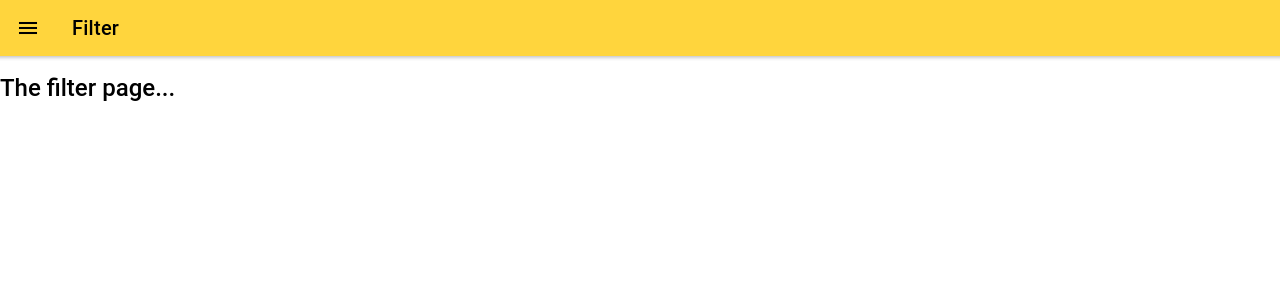
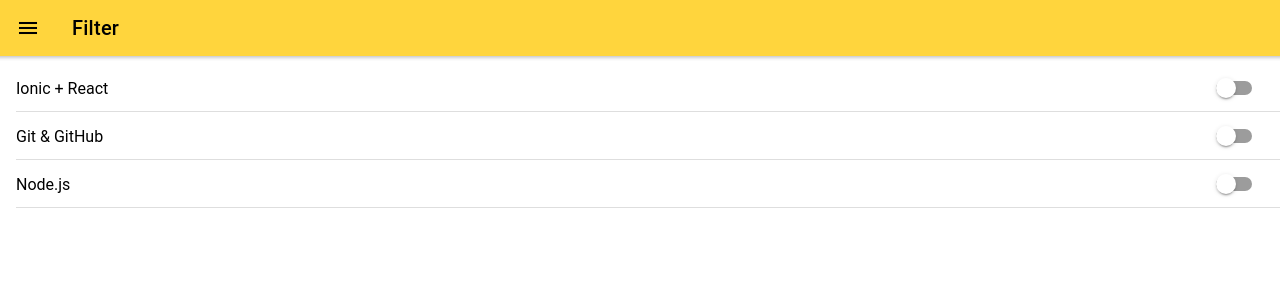
Before and after one commit to KingLouie1994/ionic-react-2, a React (Create React App) app: page /filter in a window 1280 px wide. Shown: the top 300 px of the page. Built offline with nearby package versions, Linux system fonts and the light colour scheme.

Commit message:
added toggles to filter component

```diff
--- a/src/pages/Filter.tsx
+++ b/src/pages/Filter.tsx
@@ -7,9 +7,19 @@
   IonToolbar,
   IonButtons,
   IonMenuButton,
+  IonList,
+  IonItem,
+  IonLabel,
+  IonToggle,
 } from "@ionic/react";
 
+import { COURSE_DATA } from "./Courses";
+
 const Filter: React.FC = () => {
+  const courseFilterChangeHandler = (event: CustomEvent) => {
+    console.log(event);
+  };
+
   return (
     <IonPage>
       <IonHeader>
@@ -21,7 +31,19 @@
         </IonToolbar>
       </IonHeader>
       <IonContent>
-        <h2>The filter page...</h2>
+        <IonList>
+          {COURSE_DATA.map((course) => {
+            return (
+              <IonItem key={course.id}>
+                <IonLabel>{course.title}</IonLabel>
+                <IonToggle
+                  value={course.id}
+                  onIonChange={courseFilterChangeHandler}
+                />
+              </IonItem>
+            );
+          })}
+        </IonList>
       </IonContent>
     </IonPage>
   );
```
